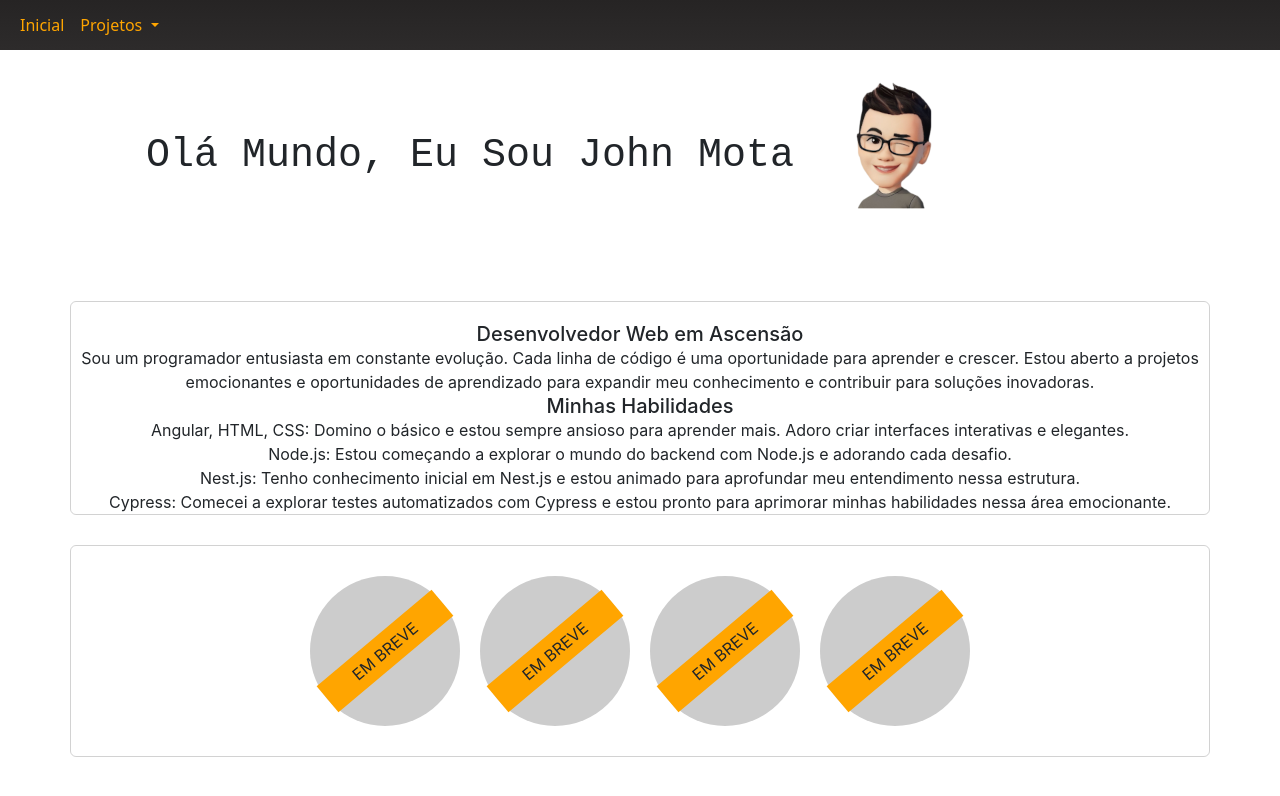
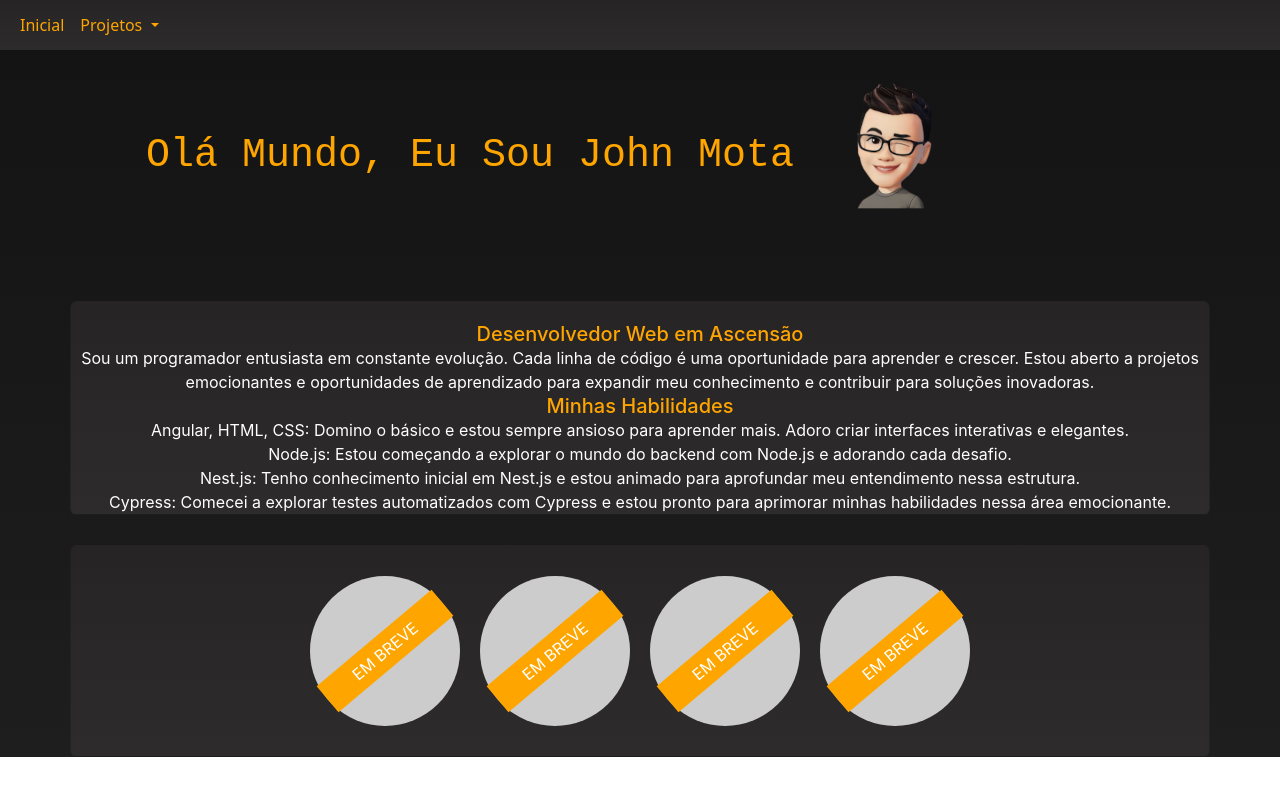
Before and after one commit to John-Mota/portifolioJohnMota, an Angular app: page /home in a window 1280 px wide. Shown: the top 796 px of the page. Built offline with nearby package versions, Linux system fonts and the light colour scheme.

Commit message:
refactor dark e light

```diff
--- a/src/app/home-page/home-page.component.css
+++ b/src/app/home-page/home-page.component.css
@@ -12,6 +12,22 @@ body {
 body * {
   font-family: "Inter", sans-serif;
   color: var(--text-color);
+}
+
+.dark {
+  --theme-bg: linear-gradient(to bottom, #141313, #1f1e1e);
+  --text-color: #ffffff;
+  --highlighted-text: #007ACC;
+  --text-highlighted: #FFA500;
+  --theme-card: linear-gradient(to bottom, #262424, #2d2b2b);
+}
+
+.light {
+  --theme-bg: #FFFFFF;
+  --text-color: #333333;
+  --highlighted-text: #FFA500;
+  --text-highlighted: #007ACC;
+  --theme-card: #DDD;
 }
 
 .hello h1 {
```
